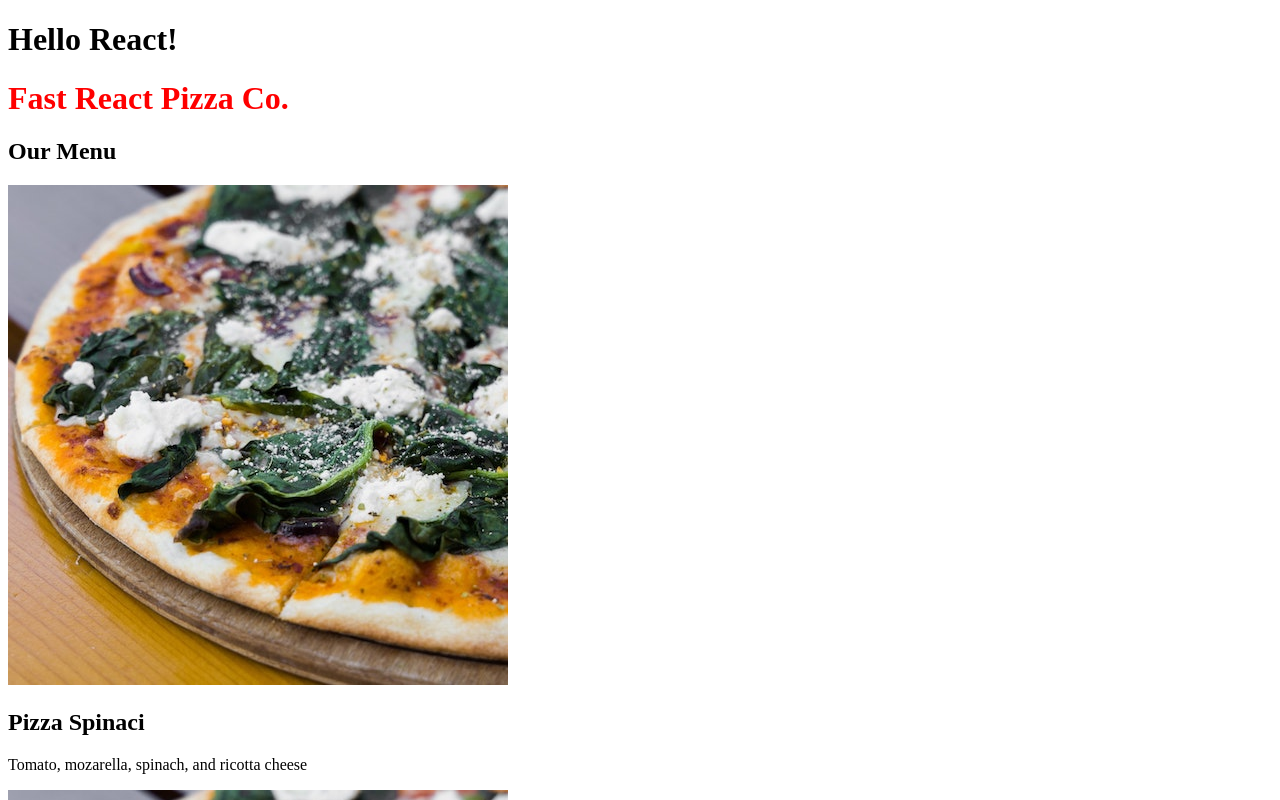
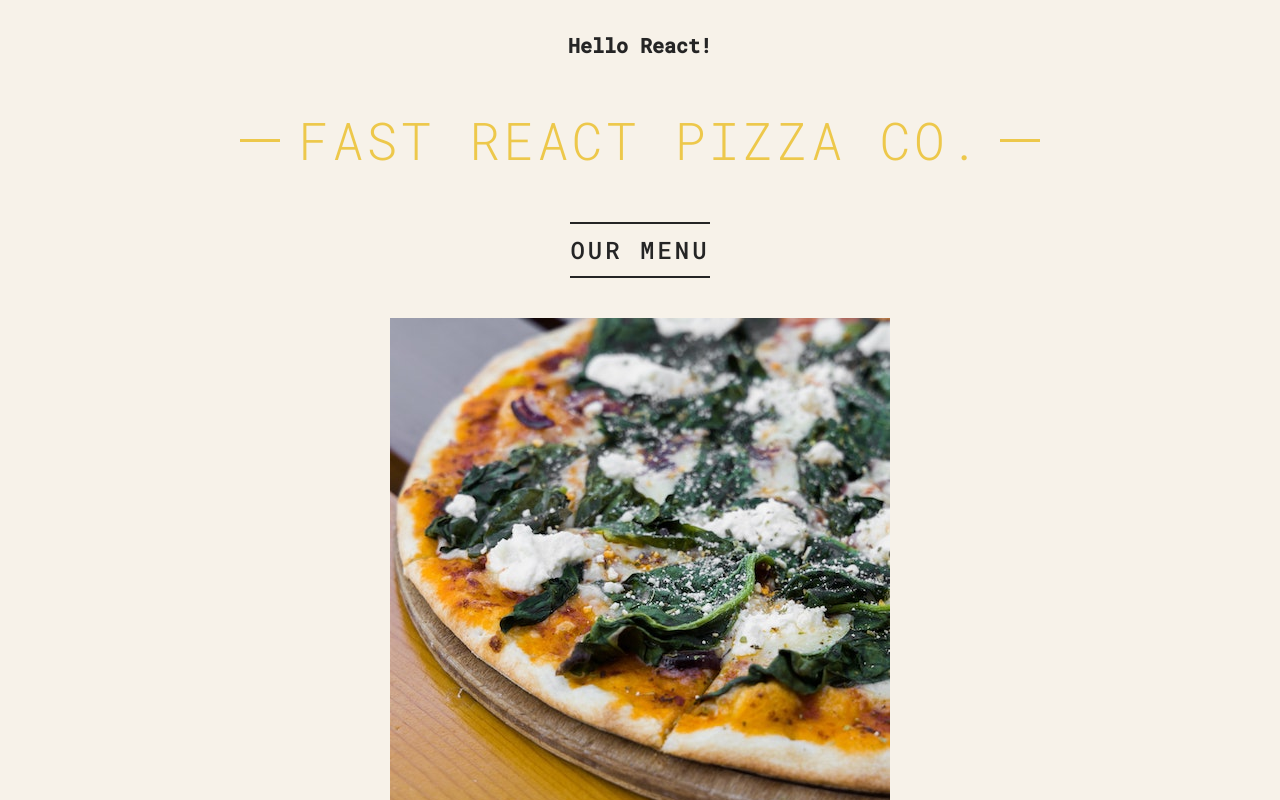
Before and after one commit to Ifeoluwa-cloud/pizza-menu, a React (Vite) app: page / in a window 1280 px wide. Shown: the top 800 px of the page. Built offline with nearby package versions, Linux system fonts and the light colour scheme.

Commit message:
External CSS Imported

```diff
--- a/src/index.css
+++ b/src/index.css
@@ -57,7 +57,7 @@
   display: block;
   content: '';
   height: 3px;
-  width: 12rem;
+  width: 4rem;
   background-color: #edc84b;
   position: absolute;
   top: calc(50% - 1px);
--- a/src/index.jsx
+++ b/src/index.jsx
@@ -1,5 +1,6 @@
 import { StrictMode } from 'react'
 import { createRoot } from 'react-dom/client';
+import './index.css';
 
 const pizzaData = [
   {
@@ -50,7 +51,7 @@
 
 function App(){
   return (
-    <div>
+    <div className='container'>
       <h1>Hello React!</h1>
       <Header />
       <Menu />
@@ -60,20 +61,26 @@
 }
 
 function Header() {
+//const style = {color: 'red', fontSize: "48px", textTransform: "uppercase"};
+
+  const style = {};
+
   return (
-    <h1 style={{color: 'red'}}>Fast React Pizza Co.</h1>
+    <header className='header'>
+        <h1 style={style}>Fast React Pizza Co.</h1>
+    </header>
   )
 }
 
 function Menu() {
   return (
-    <div>
+    <main className='menu'>
       <h2>Our Menu</h2>
       <Pizza />
       <Pizza />
       <Pizza />
       <Pizza />
-    </div>
+    </main>
   )
 }
 
@@ -88,7 +95,9 @@
   //else alert("Sorry we're closed");
 
   return (
-    <footer>{new Date().toLocaleTimeString()} We're currently open</footer>
+    <footer className='footer'>
+      {new Date().toLocaleTimeString()} We're currently open
+    </footer>
   )
 }
 
@@ -96,7 +105,7 @@
   return (
     <div>
       <img src="pizzas/spinaci.jpg" alt="" />
-      <h2>Pizza Spinaci</h2>
+      <h3>Pizza Spinaci</h3>
       <p>Tomato, mozarella, spinach, and ricotta cheese</p>
     </div>
   );
```
